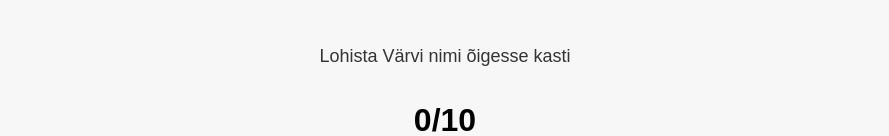
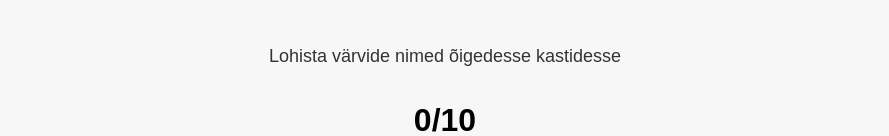
Before and after one commit to phoodd/phoodd.github.io, a plain HTML site: page index.html in a window 1280 px wide. Shown: the part 178-314 px from the top of the page, without its empty margins (195-1084 px from the left). Drawn offline with Linux system fonts and the light colour scheme.

Commit message:
Update index.html

```diff
--- a/index.html
+++ b/index.html
@@ -8,7 +8,7 @@
 </head>
 <body>
     <h1 class="abc">VÄRVIDE MÄNG</h1>
-    <h2>Lohista Värvi nimi õigesse kasti</h2>
+    <h2>Lohista värvide nimed õigedesse kastidesse</h2>
     <h1 id="score">0/10</h1>
 
     <div id="game-area">
```
